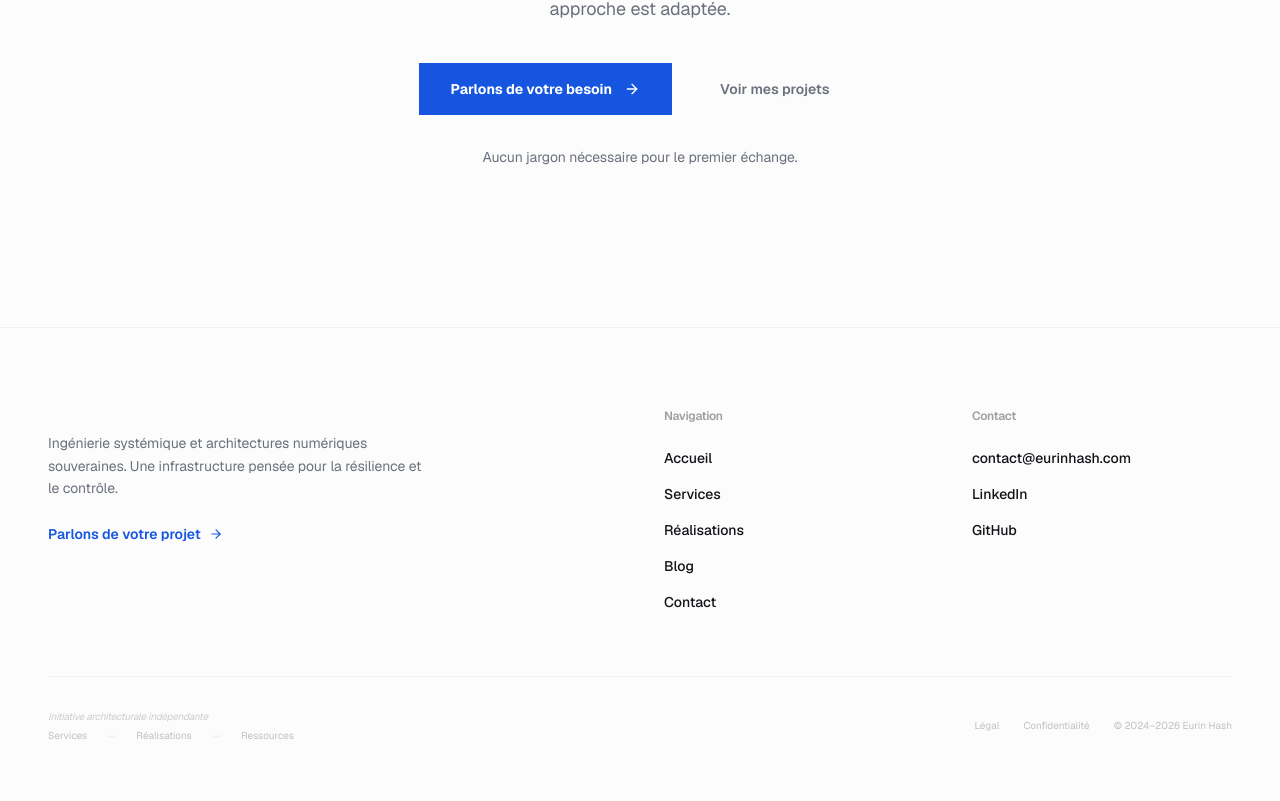
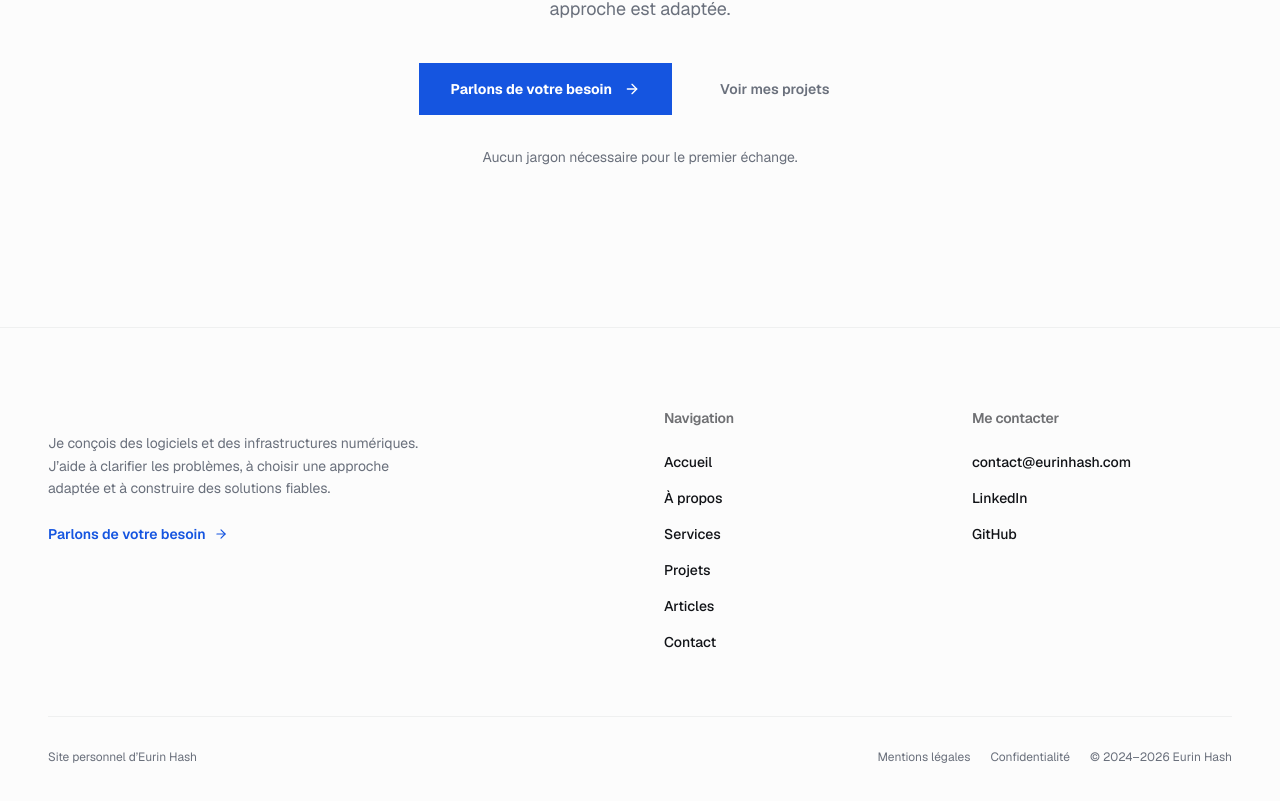
Before and after one commit to digitaleflex/eurinhash-cs, a Next.js app: page / in a window 1280 px wide. Shown: the part 5138-5939 px from the top of the page. Built offline with nearby package versions, Linux system fonts and the light colour scheme.

Commit message:
content(footer): clarifier le positionnement personnel

```diff
--- a/components/footer.tsx
+++ b/components/footer.tsx
@@ -4,61 +4,43 @@ import { ArrowRight } from 'lucide-react';
 
 export function Footer() {
   return (
-    <footer className="bg-background border-t border-foreground/5 py-12 lg:py-20 pb-28 lg:pb-20">
+    <footer className="border-t border-foreground/5 bg-background py-12 pb-28 lg:py-20 lg:pb-20">
       <div className="mx-auto w-full max-w-[1400px] px-8 lg:px-12">
-        <div className="grid gap-12 md:grid-cols-4 items-start">
+        <div className="grid items-start gap-12 md:grid-cols-4">
           <div className="space-y-6 md:col-span-2">
             <Logo size="md" />
-            <p className="text-sm text-muted-foreground max-w-sm leading-relaxed">
-              Ingénierie systémique et architectures numériques souveraines.
-              Une infrastructure pensée pour la résilience et le contrôle.
+            <p className="max-w-sm text-sm leading-relaxed text-muted-foreground">
+              Je conçois des logiciels et des infrastructures numériques. J’aide à clarifier les problèmes, à choisir une approche adaptée et à construire des solutions fiables.
             </p>
-            <Link
-              href="/contact"
-              className="inline-flex items-center gap-2 text-sm font-semibold text-accent hover:text-accent/80 transition-colors group"
-            >
-              Parlons de votre projet
-              <ArrowRight className="w-3.5 h-3.5 group-hover:translate-x-1 transition-transform" />
+            <Link href="/contact" className="group inline-flex items-center gap-2 text-sm font-semibold text-accent transition-colors hover:text-accent/80">
+              Parlons de votre besoin <ArrowRight className="h-3.5 w-3.5 transition-transform group-hover:translate-x-1" aria-hidden="true" />
             </Link>
           </div>
-
           <div>
-            <h4 className="text-xs font-semibold text-foreground/40 tracking-tight mb-6">Navigation</h4>
+            <h2 className="mb-6 text-sm font-semibold text-foreground/60">Navigation</h2>
             <ul className="space-y-4 text-sm font-medium">
-              <li><Link href="/" className="hover:text-accent transition-colors">Accueil</Link></li>
-              <li><Link href="/services" className="hover:text-accent transition-colors">Services</Link></li>
-              <li><Link href="/realisations" className="hover:text-accent transition-colors">Réalisations</Link></li>
-              <li><Link href="/blog" className="hover:text-accent transition-colors">Blog</Link></li>
-              <li><Link href="/contact" className="hover:text-accent transition-colors">Contact</Link></li>
+              <li><Link href="/" className="transition-colors hover:text-accent">Accueil</Link></li>
+              <li><Link href="/a-propos" className="transition-colors hover:text-accent">À propos</Link></li>
+              <li><Link href="/services" className="transition-colors hover:text-accent">Services</Link></li>
+              <li><Link href="/realisations" className="transition-colors hover:text-accent">Projets</Link></li>
+              <li><Link href="/blog" className="transition-colors hover:text-accent">Articles</Link></li>
+              <li><Link href="/contact" className="transition-colors hover:text-accent">Contact</Link></li>
             </ul>
           </div>
-
           <div>
-            <h4 className="text-xs font-semibold text-foreground/40 tracking-tight mb-6">Contact</h4>
+            <h2 className="mb-6 text-sm font-semibold text-foreground/60">Me contacter</h2>
             <ul className="space-y-4 text-sm font-medium">
-              <li><a href="mailto:contact@eurinhash.com" className="hover:text-accent transition-colors">contact@eurinhash.com</a></li>
-              <li><a href="https://www.linkedin.com/in/eurindalemeida/" target="_blank" rel="noopener noreferrer" className="hover:text-accent transition-colors">LinkedIn</a></li>
-              <li><a href="https://github.com/digitaleflex" target="_blank" rel="noopener noreferrer" className="hover:text-accent transition-colors">GitHub</a></li>
+              <li><a href="mailto:contact@eurinhash.com" className="transition-colors hover:text-accent">contact@eurinhash.com</a></li>
+              <li><a href="https://www.linkedin.com/in/eurindalemeida/" target="_blank" rel="noopener noreferrer" className="transition-colors hover:text-accent">LinkedIn</a></li>
+              <li><a href="https://github.com/digitaleflex" target="_blank" rel="noopener noreferrer" className="transition-colors hover:text-accent">GitHub</a></li>
             </ul>
           </div>
         </div>
-
-        <div className="mt-16 pt-8 border-t border-foreground/5 flex flex-col md:flex-row items-center justify-between gap-6">
-          <div className="flex flex-col gap-1 items-center md:items-start">
-            <span className="text-[10px] text-foreground/20 tracking-tight italic">
-              Initiative architecturale indépendante
-            </span>
-            <div className="flex flex-wrap justify-center md:justify-start gap-x-5 gap-y-2 font-mono text-[10px] text-foreground/25">
-              <Link href="/services" className="hover:text-foreground/50 transition-colors">Services</Link>
-              <span className="opacity-30">—</span>
-              <Link href="/realisations" className="hover:text-foreground/50 transition-colors">Réalisations</Link>
-              <span className="opacity-30">—</span>
-              <Link href="/blog" className="hover:text-foreground/50 transition-colors">Ressources</Link>
-            </div>
-          </div>
-          <div className="flex items-center gap-6 font-mono text-[10px] text-foreground/25">
-            <Link href="/legal/mentions-legales" className="hover:text-foreground/50 transition-colors">Légal</Link>
-            <Link href="/legal/politique-confidentialite" className="hover:text-foreground/50 transition-colors">Confidentialité</Link>
+        <div className="mt-16 flex flex-col items-center justify-between gap-6 border-t border-foreground/5 pt-8 md:flex-row">
+          <p className="text-xs text-muted-foreground">Site personnel d’Eurin Hash</p>
+          <div className="flex flex-wrap items-center justify-center gap-5 text-xs text-muted-foreground">
+            <Link href="/legal/mentions-legales" className="transition-colors hover:text-foreground">Mentions légales</Link>
+            <Link href="/legal/politique-confidentialite" className="transition-colors hover:text-foreground">Confidentialité</Link>
             <span>© 2024–2026 Eurin Hash</span>
           </div>
         </div>
```
